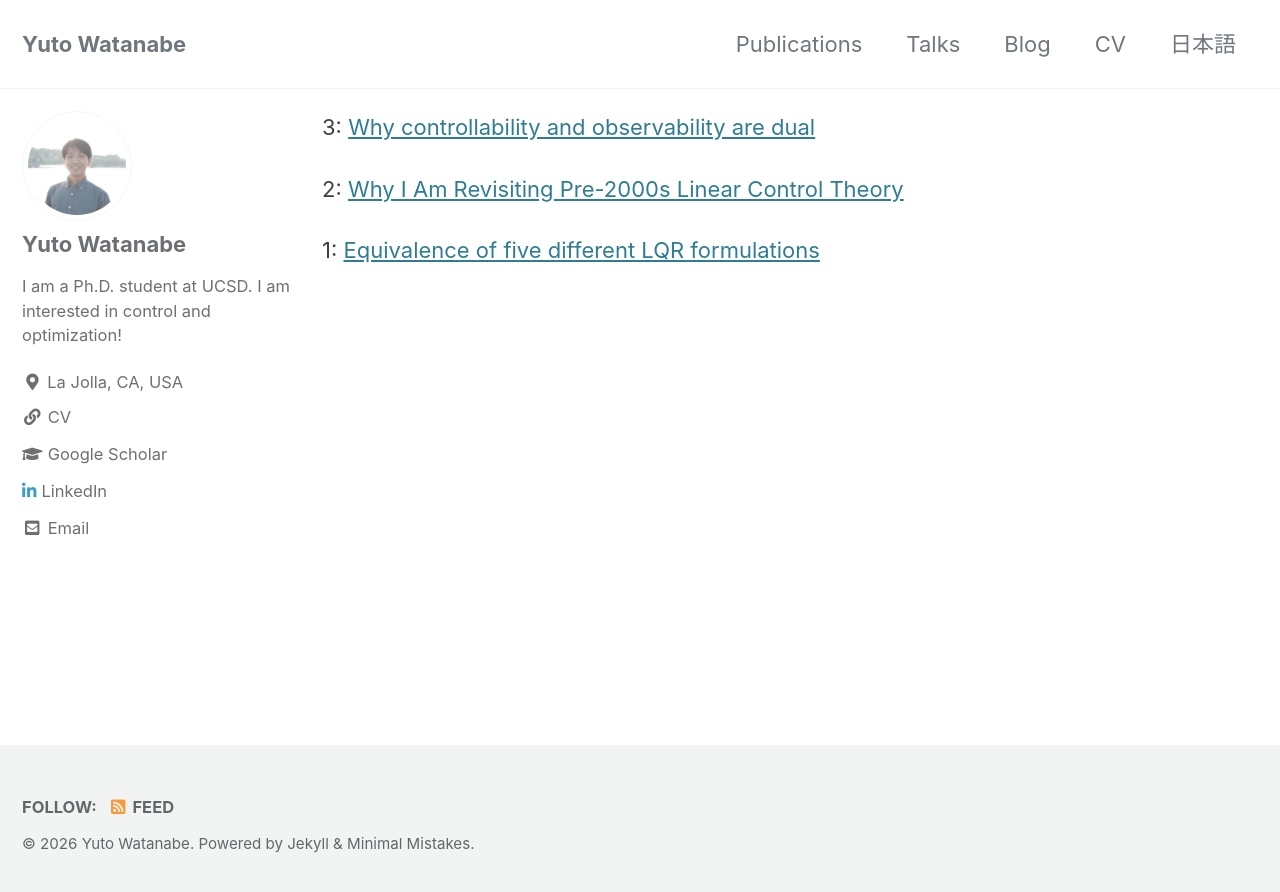
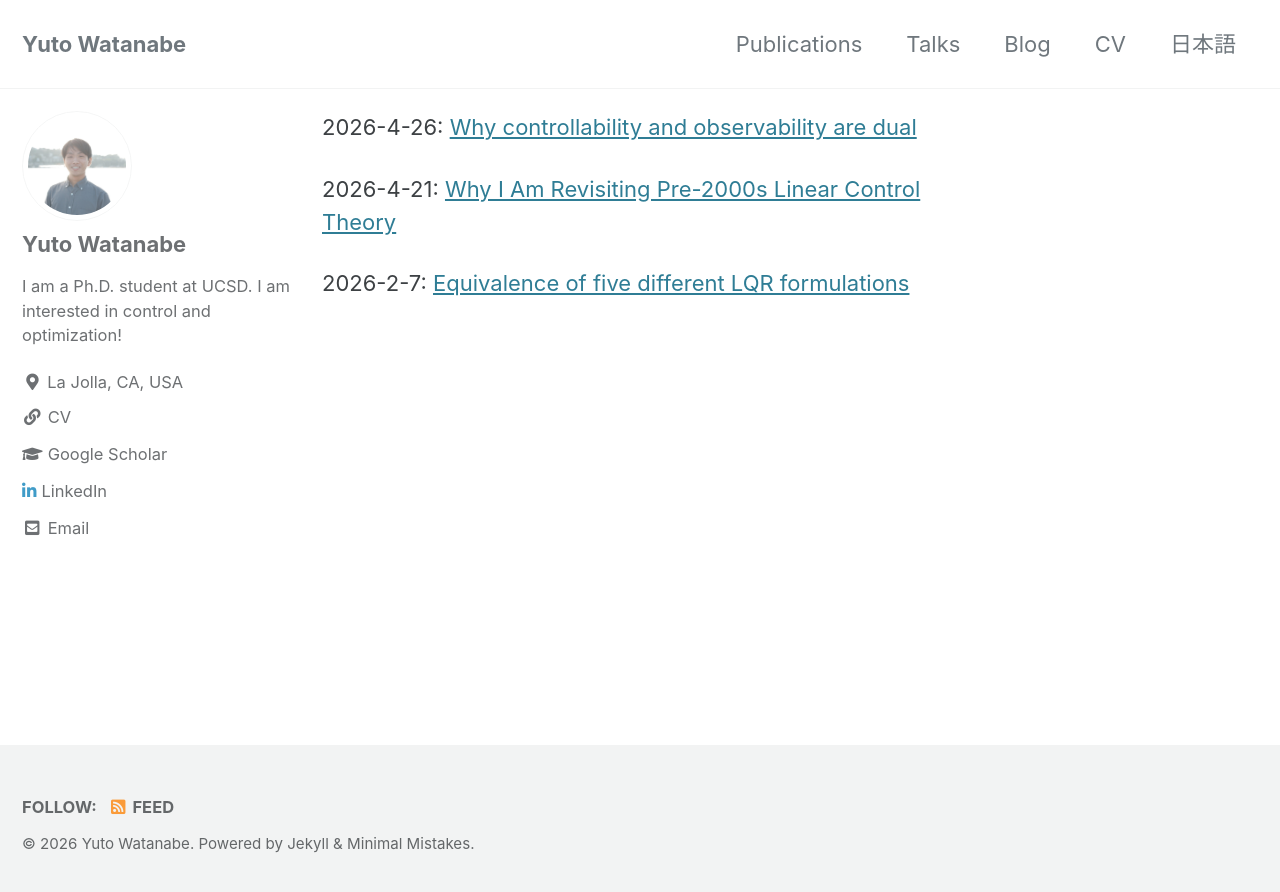
Before and after one commit to WatanabeYuto/watanabeyuto.github.io, a Jekyll site: the page built from blog.md, in a window 1280 px wide. Shown: the top 892 px of the page. Built offline with Jekyll 4.4.1, drawn with Linux system fonts in a browser that asks for light colours; cached includes are drawn as plain includes; part of the change alters nothing that is shown.

Commit message:
update date

```diff
--- a/blog.md
+++ b/blog.md
@@ -3,8 +3,8 @@ layout: single
 author_profile: true
 ---
 
-3: [Why controllability and observability are dual](https://www.notion.so/Why-controllability-and-observability-are-dual-34a3c6e1d30580cf898bde537f36068e?source=copy_link)
+2026-4-26: [Why controllability and observability are dual](https://www.notion.so/Why-controllability-and-observability-are-dual-34a3c6e1d30580cf898bde537f36068e?source=copy_link)
 
-2: [Why I Am Revisiting Pre-2000s Linear Control Theory](https://www.notion.so/Why-I-Am-Revisiting-Pre-2000s-Linear-Control-Theory-3493c6e1d3058055b811e3a7e844ce6c?source=copy_link)
+2026-4-21: [Why I Am Revisiting Pre-2000s Linear Control Theory](https://www.notion.so/Why-I-Am-Revisiting-Pre-2000s-Linear-Control-Theory-3493c6e1d3058055b811e3a7e844ce6c?source=copy_link)
 
-1: [Equivalence of five different LQR formulations](https://desert-fontina-764.notion.site/Equivalence-of-five-different-LQR-formulations-2fc3c6e1d3058024b130fe263fa8b83b?source=copy_link)
+2026-2-7: [Equivalence of five different LQR formulations](https://desert-fontina-764.notion.site/Equivalence-of-five-different-LQR-formulations-2fc3c6e1d3058024b130fe263fa8b83b?source=copy_link)
```
